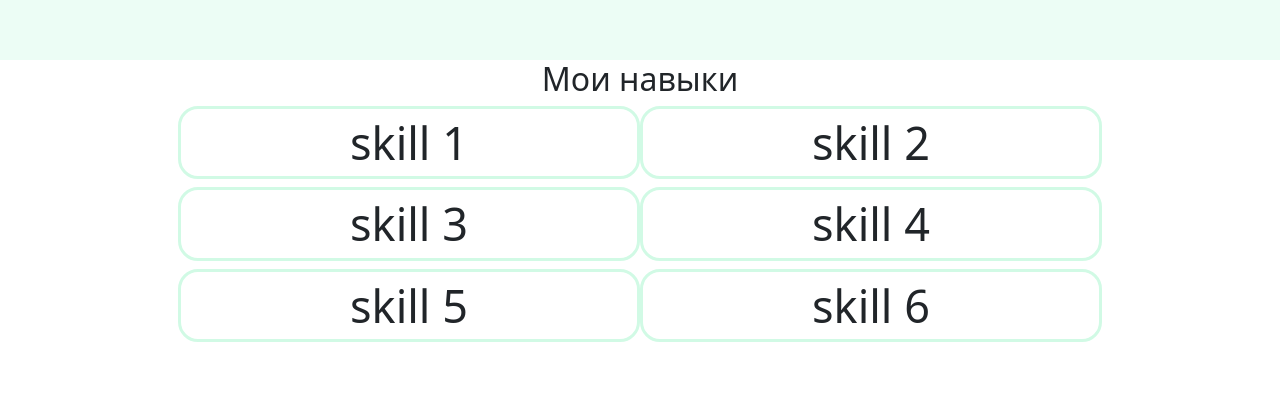
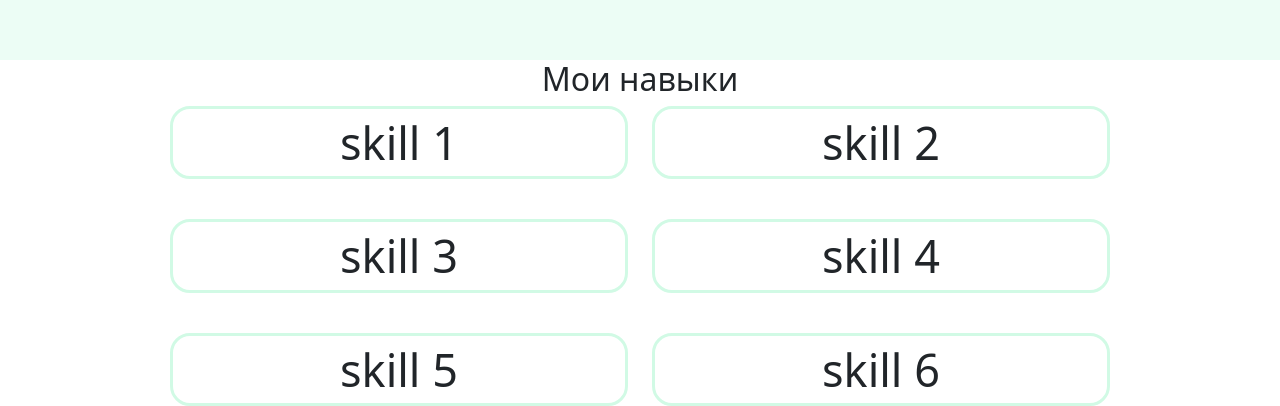
Before and after one commit to alexeikuk/alexeikuk, a plain HTML site: page index.html in a window 1280 px wide. Shown: the part 804-1210 px from the top of the page. Before the commit the page ends 1146 px from the top, so only its background shows below. Drawn offline with Linux system fonts and the light colour scheme.

Commit message:
Add responsive grid gap and column spacing for skills

```diff
--- a/assets/css/style.css
+++ b/assets/css/style.css
@@ -8,6 +8,16 @@
     --color-7: #ffffff;
     --color-8: #ffffff;
     --color-9: #ffffff;
+}
+.row {
+    gap: 24px;
+    justify-content: center;
+}
+@media (min-width: 768px) {
+    .skill-col {
+        flex: 0 0 calc(50% - 12px) !important;
+        max-width: calc(50% - 12px) !important;
+    }
 }
 .logo{
      background-color:var(--color-2);
@@ -34,4 +44,5 @@
     background-color: var(--color-3);
     border: solid var(--color-4);
     border-radius: 20px;
+
 }
--- a/index.html
+++ b/index.html
@@ -44,7 +44,7 @@
         <h2>Мои навыки</h2>
     </div>
     <div class="container ">
-  <div class="row text-center g-2  ">
+  <div class="row text-center gy-3">
     <div class="col-12 col-md-6 skill-col" >skill 1</div>
     <div class="col-12 col-md-6 skill-col" >skill 2</div>
     <div class="col-12 col-md-6 skill-col" >skill 3</div>
```
